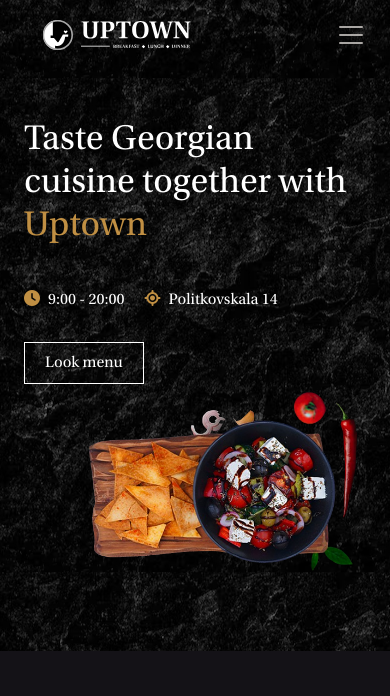
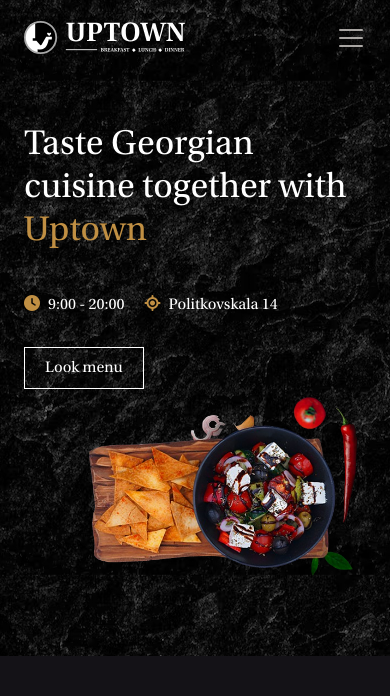
Before and after one commit to Narayan9813117963/Uptown, a PHP site: page / in a window 390 px wide. Shown: the top 696 px of the page. Run offline with PHP 8.4, Linux system fonts and the light colour scheme; some libraries are stand-ins or nearby versions; some web fonts are replaced.

Commit message:
pack up commit

```diff
--- a/scss/main.scss
+++ b/scss/main.scss
@@ -720,9 +720,10 @@ a {
     padding-bottom: 50px;
   }
   .navbar .logo{
-    width: 36px;
+    width: 80%;
+    display: block;
     img{
-      transform: scale(.8);
+      width: 100%;
     }
   }
   .banner-text{
```
Also changed, not shown: css/main.css.
